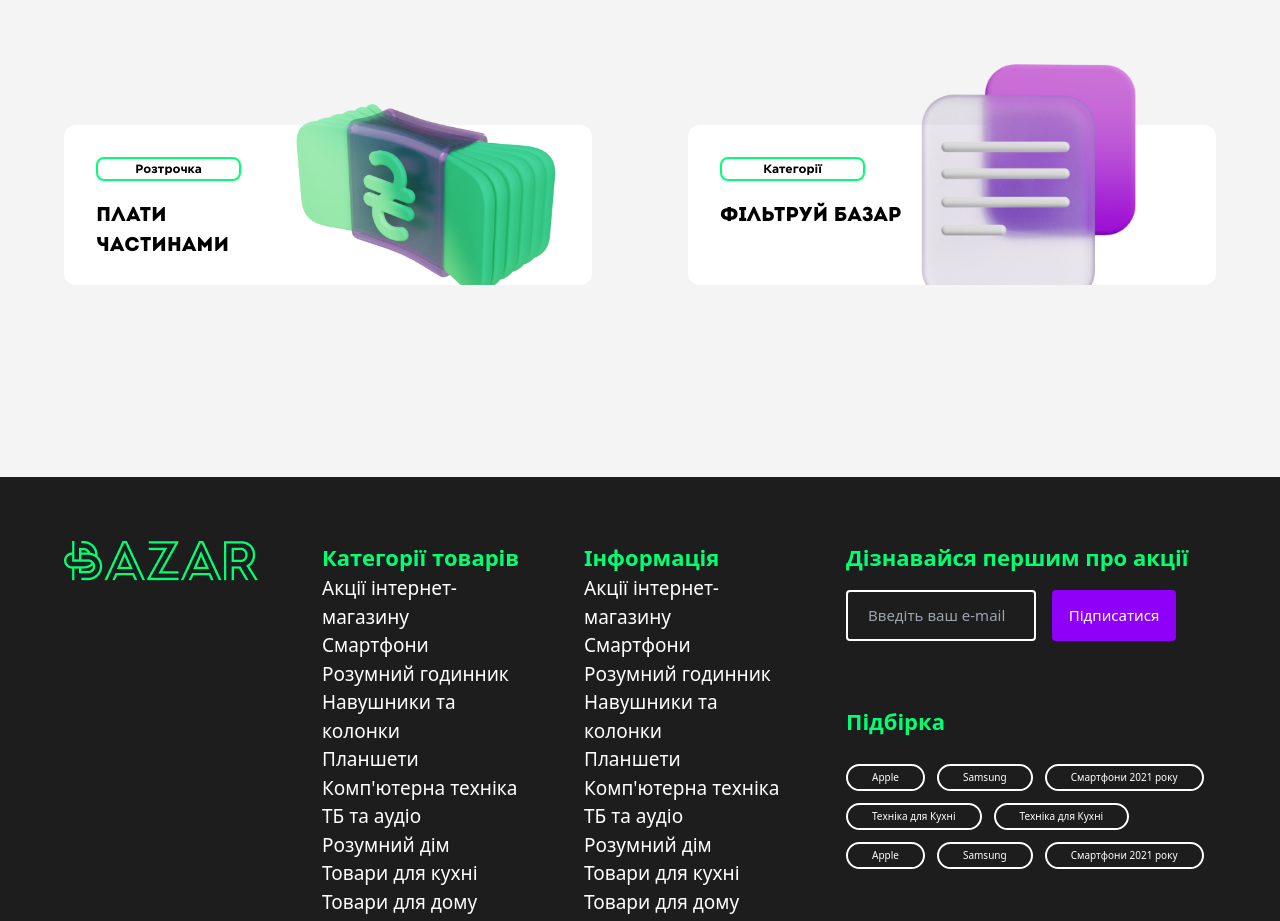
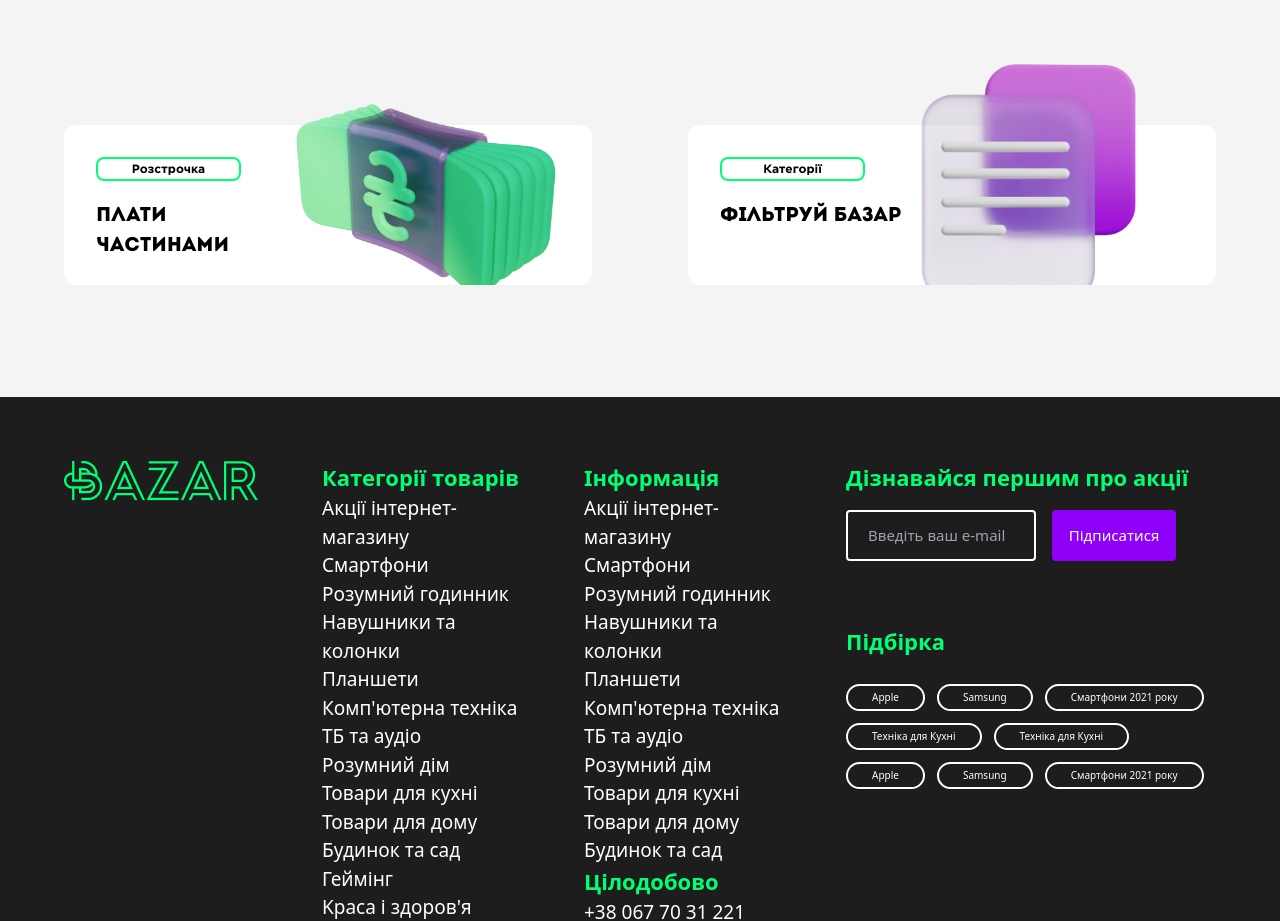
Before and after one commit to Bazar-INC/bazar, a React (Vite) app: page / in a window 1280 px wide. Shown: the part 1300-2221 px from the top of the page. Built offline with nearby package versions, Linux system fonts and the light colour scheme; no server answers.

Commit message:
refactored home page

```diff
--- a/src/components/pages/home/index.tsx
+++ b/src/components/pages/home/index.tsx
@@ -13,7 +13,7 @@ const HomePage: FC = () => {
       <div className="py-8">
          <Layout.Container className="px-0">
             <div className="flex gap-x-8">
-               <div className="hidden lg:block w-[256px] xl:w-[286px] 2xl:w-[430px] h-2"></div>
+               <div className="hidden lg:block w-[256px] xl:w-[286px] 2xl:w-[430px] h-2" />
                <Slider />
             </div>
          </Layout.Container>
@@ -37,8 +37,8 @@ const HomePage: FC = () => {
                products={newProducts.get}
             />
 
-            <div className="mt-24 sm:mt-32 mb-40 grid grid-cols-1 lg:grid-cols-2 gap-y-8 sm:gap-y-32 gap-x-24">
-               <CustomCard title="Плати частинами" badge="Розтрочка" picture="/money.png" />
+            <div className="mt-24 sm:mt-32 mb-20 grid grid-cols-1 lg:grid-cols-2 gap-y-8 sm:gap-y-32 gap-x-24">
+               <CustomCard title="Плати частинами" badge="Розстрочка" picture="/money.png" />
                <CustomCard title="Фільтруй базар" badge="Категорії" picture="/txt.png" />
             </div>
 
```
